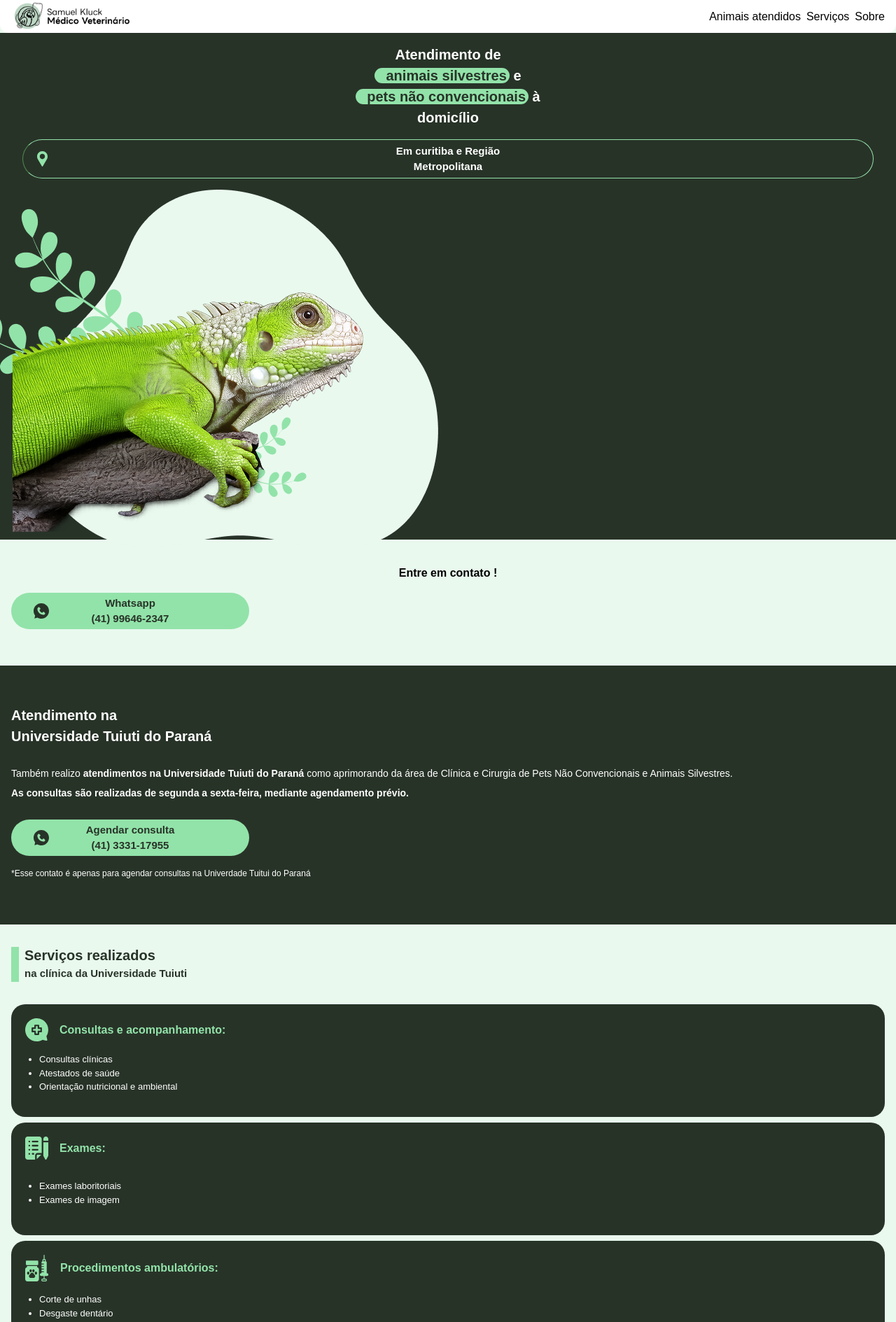
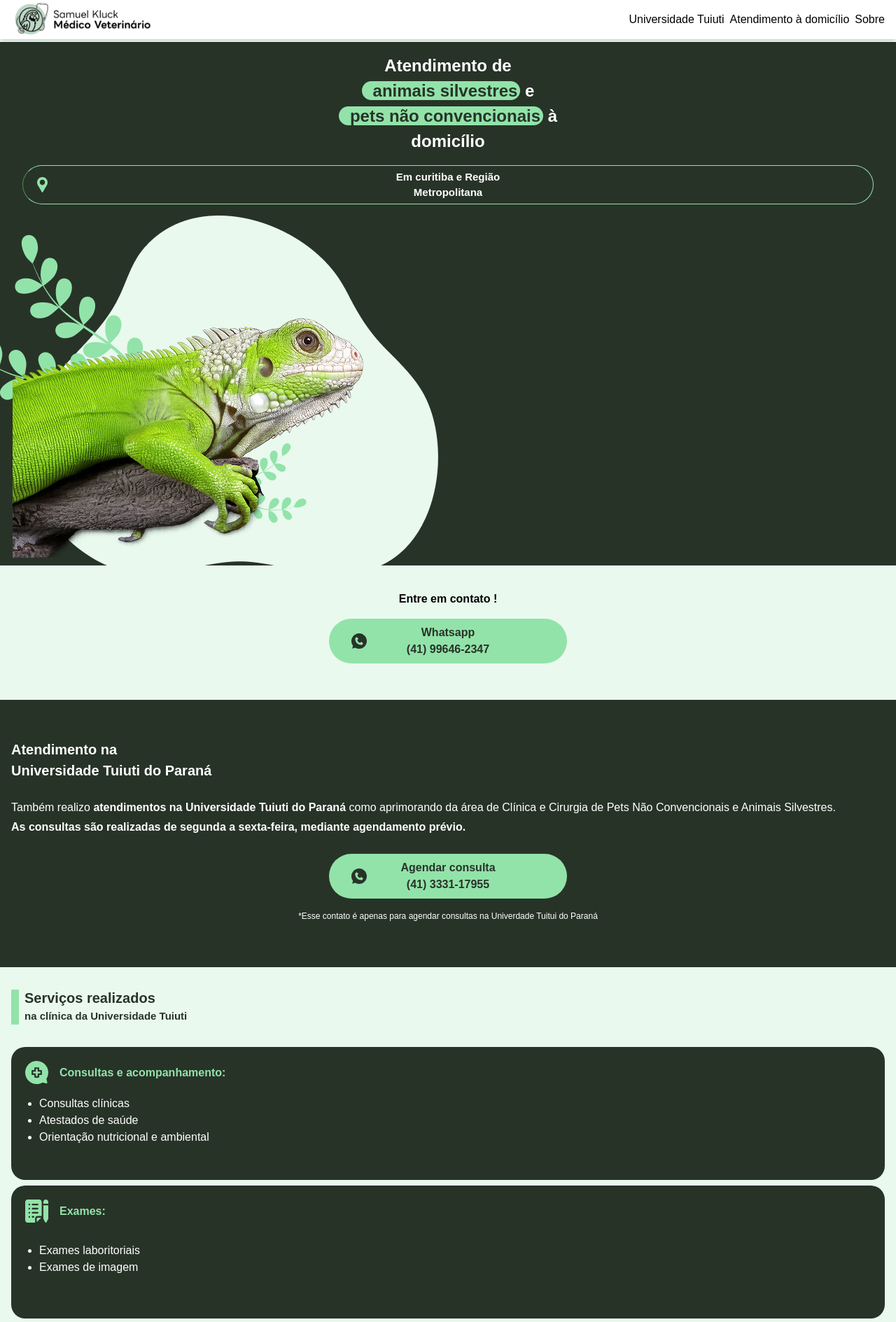
Before and after one commit to michelekluck/vet-site, a React (Vite) app: page / in a window 1280 px wide. Shown: the top 1889 px of the page at 70% size. Built offline with nearby package versions, Linux system fonts and the light colour scheme; a web font is replaced by a local one.

Commit message:
size adjusts

```diff
--- a/src/components/AboutSection.jsx
+++ b/src/components/AboutSection.jsx
@@ -7,7 +7,7 @@ function AboutSection() {
             <div className="text-white p-4">
                 <h2 className="font-bold mt-4 mb-4">Quem sou eu? </h2>
                 <img src={image} alt="Imagem Samuel Kluck" className="mx-auto mb-4 mr-4"></img>
-                <div className="text-[14px] mb-10">
+                <div className="text-[16px] mb-10">
                     <p>Sou Samuel Kluck, Médico Veterinário, com atuação voltada ao atendimento domiciliar de animais silvestres e pets não convencionais em Curitiba e região metropolitana.
                         Possuo experiência prática no Centro de Apoio à Fauna Silvestre de Curitiba (CAFS), com atuação em clínica, manejo e acompanhamento de diferentes espécies. Atualmente, sou aprimorando em Clínica e Cirurgia de Pets Não Convencionais da Universidade Tuiuti do Paraná e médico veterinário do Vida Livre, o que me permite oferecer um atendimento técnico, atualizado e focado no bem-estar animal.</p>
                 </div>
--- a/src/components/Box.jsx
+++ b/src/components/Box.jsx
@@ -17,12 +17,12 @@ function Box({ icon, title, items, variant = "dark", className = "", titleClassN
     const currentStyle = styles[variant]
 
     return (
-        <div className={`${currentStyle.bg} p-5 rounded-[20px] mb-2 h-[161px]`}>
+        <div className={`${currentStyle.bg} p-5 rounded-[20px] mb-2 h-[190px]`}>
             <div className={`flex items-center gap-2 ${currentStyle.title} ${titleClassName}`}>
                 <span className={currentStyle.iconClass}> {icon} </span>
-                <p className="font-[15px] font-bold ml-2"> {title} </p>
+                <p className="text-[16px] font-bold ml-2"> {title} </p>
             </div>
-            <ul className={`${currentStyle.text} mt-2 text-[13px] list-disc pl-5 mt-4`}>
+            <ul className={`${currentStyle.text} mt-2 text-[16px] list-disc pl-5 mt-4`}>
                 {items.map((item, index) => (
                     <li key={index}>{item}</li>
                 ))}
--- a/src/components/Button.jsx
+++ b/src/components/Button.jsx
@@ -2,9 +2,9 @@ import whatsapp from "../assets/whatsapp.svg"
 
 function Button({ children, className = "", ...props }) {
     return (
-        <button className={`rounded-full bg-l-green text-d-green font-bold relative flex items-center w-[340px] h-[52px] py-4 ${className}`}{...props}>
+        <button className={`rounded-full bg-l-green text-d-green font-bold relative flex items-center w-[340px] h-[52px] py-8 ${className}`}{...props}>
             <img src={whatsapp} alt="Icone Whatsapp" className="ml-8"></img>
-            <p className="absolute left-1/2 -translate-x-1/2 text-center text-[15px] w-[200px]">{children}</p>
+            <p className="absolute left-1/2 -translate-x-1/2 text-center text-[16px] w-[200px]">{children}</p>
         </button>
     )
 }
--- a/src/components/Hero.jsx
+++ b/src/components/Hero.jsx
@@ -4,10 +4,10 @@ import iguana from "../assets/iguana.png"
 
 function Hero() {
     return (
-        <section className="text-center">
+        <section className="text-center mt-15">
             <div className='text-white p-4 bg-d-green'>
                 <div>
-                    <h1 className='font-bold text-[20px]'>Atendimento de <br />
+                    <h1 className='font-bold text-[24px]'>Atendimento de <br />
                         <span className="bg-l-green text-d-green rounded-full pl-4 pr-1"> animais silvestres</span> e <br />
                         <span className="bg-l-green text-d-green rounded-full pl-4 pr-1">pets não convencionais</span> à <br /> domicílio </h1>
                     <div className="border border-l-green rounded-full text-[14px] font-bold m-4 relative flex items-center p-3 py-4">
@@ -19,7 +19,7 @@ function Hero() {
                     <img src={iguana} alt="Iguana" className="-ml-20 -mb-7"></img>
                 </div>
             </div>
-            <div className="font-bold text-black mt-5 items-center p-4">
+            <div className="flex flex-col items-center font-bold text-black mt-5 p-4">
                 <p className="mb-4 text-[16px]">Entre em contato !</p>
                 <Button>
                     Whatsapp <br />
--- a/src/components/Navbar.jsx
+++ b/src/components/Navbar.jsx
@@ -5,22 +5,22 @@ function Navbar() {
     const [open, setOpen] = useState(false)
 
     return (
-        <header className="bg-white rounded-b-xl relative">
+        <header className="fixed top-0 left-0 w-full bg-white z-[9999] shadow-md">
             <nav className="flex items-center justify-between px-4">
                 <div>
-                    <img src={logo} alt="Logo" className="w-[170px]"></img>
+                    <img src={logo} alt="Logo" className="w-[200px]"></img>
                 </div>
 
                 {/* Desktop */}
                 <div className="hidden sm:flex gap-2">
-                    <span>Animais atendidos</span>
-                    <span>Serviços</span>
+                    <span>Universidade Tuiuti</span>
+                    <span>Atendimento à domicílio</span>
                     <span>Sobre</span>
                 </div>
 
                 {/* Mobile */}
                 <button
-                    className="text-xl cursor-pointer sm:hidden"
+                    className="cursor-pointer sm:hidden text-[40px]"
                     onClick={() => setOpen(!open)}
                 >
                     ☰
@@ -29,8 +29,8 @@ function Navbar() {
 
             {open && (
                 <div className="absolute left-0 top-full w-full z-50 flex flex-col items-center gap-2 p-4 sm:hidden bg-white rounded-b-3xl">
-                    <span>Animais atendidos</span>
-                    <span>Serviços</span>
+                    <span>Universidade Tuiuti</span>
+                    <span>Atendimento à domicílio</span>
                     <span>Sobre</span>
                 </div>
             )}
--- a/src/components/ServicesSection.jsx
+++ b/src/components/ServicesSection.jsx
@@ -71,11 +71,11 @@ function ServicesSection() {
                 <div className="relative flex items-center  justify-center  gap-2 pt-7">
                     <div className="bg-l-green h-[1px] w-[80px] flex-1"></div>
                     <img src={local} alt="Local Icone"></img>
-                    <p className="text-[16px] font-bold ">Como chegar:</p>
+                    <p className="text-[20px] font-bold ">Como chegar:</p>
                     <div className="bg-l-green h-[1px] w-[80px] flex-1"></div>
                 </div>
 
-                <a href="https://maps.app.goo.gl/FcaVvarg3yYmWyJg9" target="_blank" rel="noopener noreferrer" className="text-[14px] p-4 flex justify-center">R. Padre Ladislau Kula, 395 <br /> - Santo Inácio, Curitiba - PR, 82010-210</a>
+                <a href="https://maps.app.goo.gl/FcaVvarg3yYmWyJg9" target="_blank" rel="noopener noreferrer" className="text-[16px] p-4 flex justify-center">R. Padre Ladislau Kula, 395 <br /> - Santo Inácio, Curitiba - PR, 82010-210</a>
                 <iframe
                     src="https://www.google.com/maps/embed?pb=!1m18!1m12!1m3!1d3603.3950488344713!2d-49.3212167!3d-25.425052899999994!2m3!1f0!2f0!3f0!3m2!1i1024!2i768!4f13.1!3m3!1m2!1s0x94dce17ef41e8dfb%3A0x3c55dcefc8395c6c!2sR.%20Padre%20Ladislau%20Kula%2C%20395%20-%20Santo%20In%C3%A1cio%2C%20Curitiba%20-%20PR%2C%2082010-210!5e0!3m2!1spt-BR!2sbr!4v1781110440179!5m2!1spt-BR!2sbr"
                     className="w-full h-[158px] pb-8"
--- a/src/components/TuiutiSection.jsx
+++ b/src/components/TuiutiSection.jsx
@@ -5,13 +5,15 @@ function TuiutiSection() {
         <section className="bg-d-green mt-9">
             <div className="text-white p-4">
                 <h2 className="mb-6 mt-10"><span className="font-extrabold">Atendimento</span> na <br /> Universidade Tuiuti do Paraná</h2>
-                <p className="text-[14px] leading-7 mb-6">Também realizo <span className="font-bold">atendimentos na Universidade Tuiuti do Paraná</span> como aprimorando da área de Clínica e Cirurgia de Pets Não Convencionais e Animais Silvestres. <br />
+                <p className="text-[16px] leading-7 mb-6">Também realizo <span className="font-bold">atendimentos na Universidade Tuiuti do Paraná</span> como aprimorando da área de Clínica e Cirurgia de Pets Não Convencionais e Animais Silvestres. <br />
                     <span className="font-bold">As consultas são realizadas de segunda a sexta-feira, mediante agendamento prévio.</span></p>
-                <Button className="mb-4">
-                    Agendar consulta <br />
-                    (41) 3331-17955
-                </Button>
-                <p className="text-[12px] mb-12">*Esse contato é apenas para agendar consultas na Univerdade Tuitui do Paraná</p>
+                <div className="flex flex-col items-center">
+                    <Button className="mb-4">
+                        Agendar consulta <br />
+                        (41) 3331-17955
+                    </Button>
+                    <p className="text-[12px] mb-12">*Esse contato é apenas para agendar consultas na Univerdade Tuitui do Paraná</p>
+                </div>
             </div>
         </section>
     )
```
Also changed, not shown: src/components/Footer.jsx (+4 -4 lines), src/components/HomeServicesSection.jsx (+8 -5 lines).
